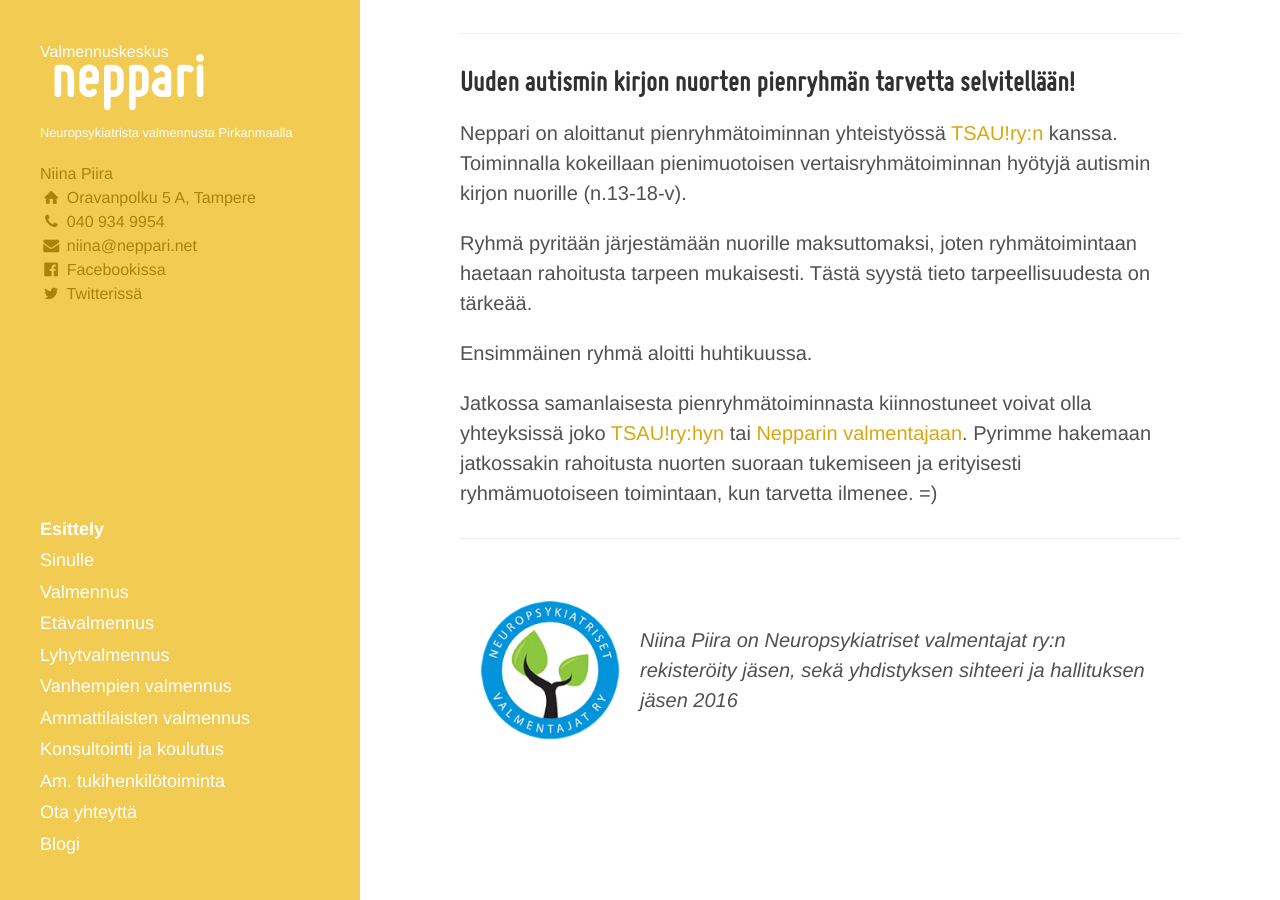
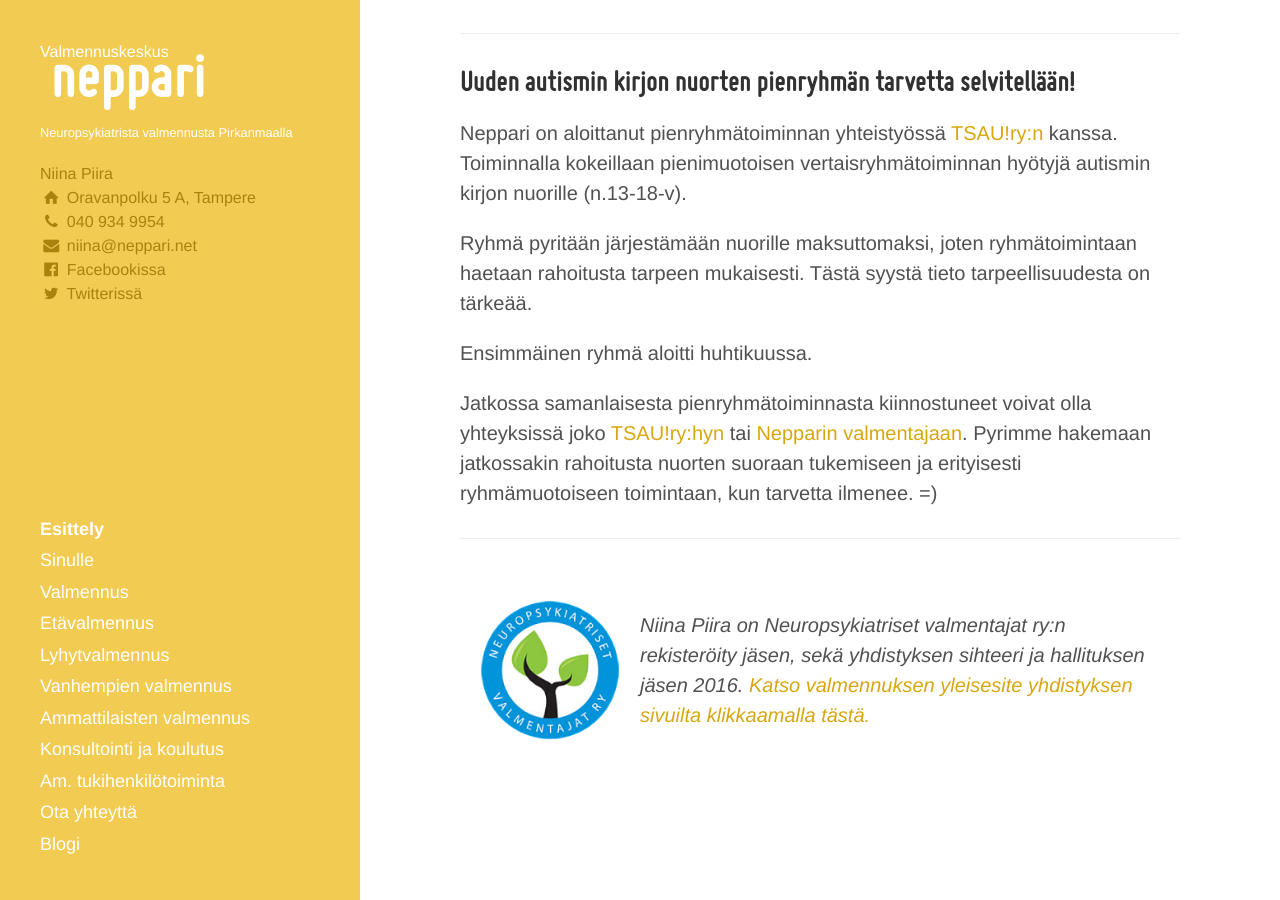
Before and after one commit to niinapiira/neppari.net, a Jekyll site: the page built from index.md, in a window 1280 px wide and 900 px high, scrolled down 1320 px. Built offline with Jekyll 4.4.1, drawn with Linux system fonts in a browser that asks for light colours.

Commit message:
Added link to the coaching PDF brochure

```diff
--- a/_config.yml
+++ b/_config.yml
@@ -6,7 +6,8 @@
 description:      'Neppari on neuropsykiatrisen valmennuksen paikka, jossa tarjotaan tukea henkilöille joilla on esimerkiksi ADHD, ADD, Asperger, Tourette tai lievä autismi.'
 tagline-short:    'Neuropsykiatrista valmennusta Pirkanmaalla'
 siteurl:          http://neppari.net
-ry-text:          Niina Piira on Neuropsykiatriset valmentajat ry:n rekisteröity jäsen, sekä yhdistyksen sihteeri ja hallituksen jäsen 2016
+ry-text:          Niina Piira on Neuropsykiatriset valmentajat ry:n rekisteröity jäsen, sekä yhdistyksen sihteeri ja hallituksen jäsen 2016.
+ry-link:          Katso valmennuksen yleisesite yhdistyksen sivuilta klikkaamalla tästä.
 
 # Permalinks
 permalink:        /blogi/:title/
--- a/_includes/nepsy-ry.html
+++ b/_includes/nepsy-ry.html
@@ -5,5 +5,8 @@
 	</div>
 	<div class="description">
 		{{ site.ry-text }}
+		<a href="http://www.neuropsykiatrisetvalmentajat.fi/nepsyvalmennus.php" target="_new">
+			{{ site.ry-link }}
+		</a>
 	</div>
 </div>
```
